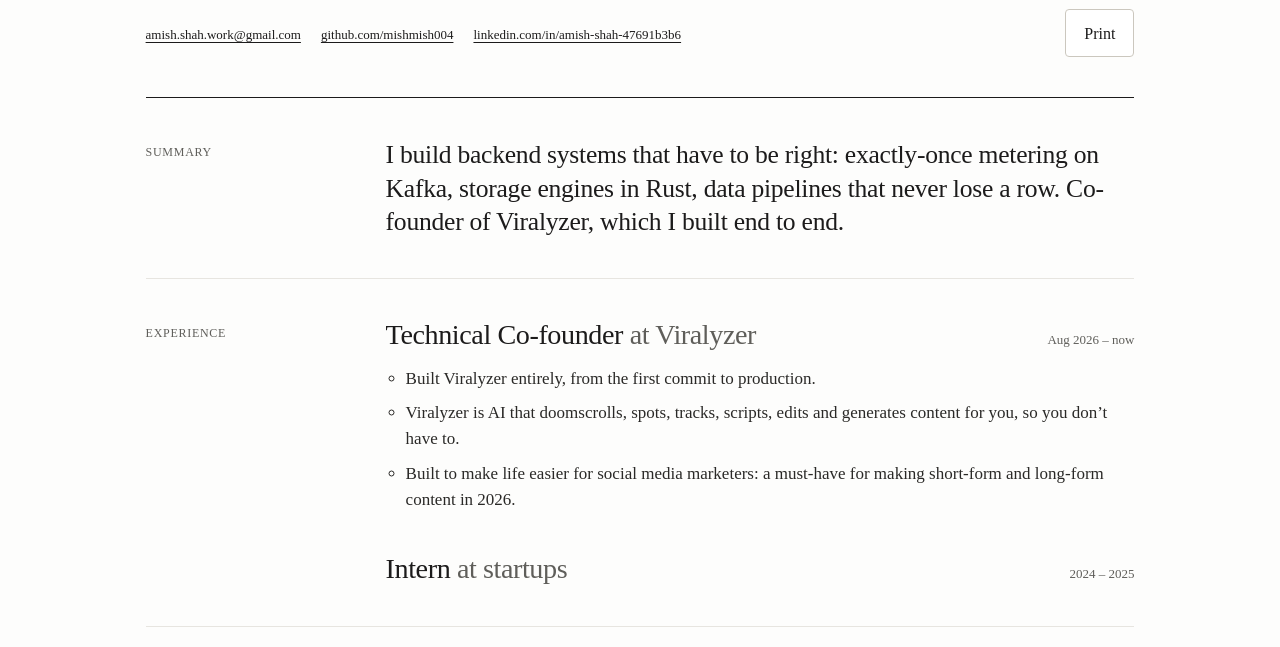
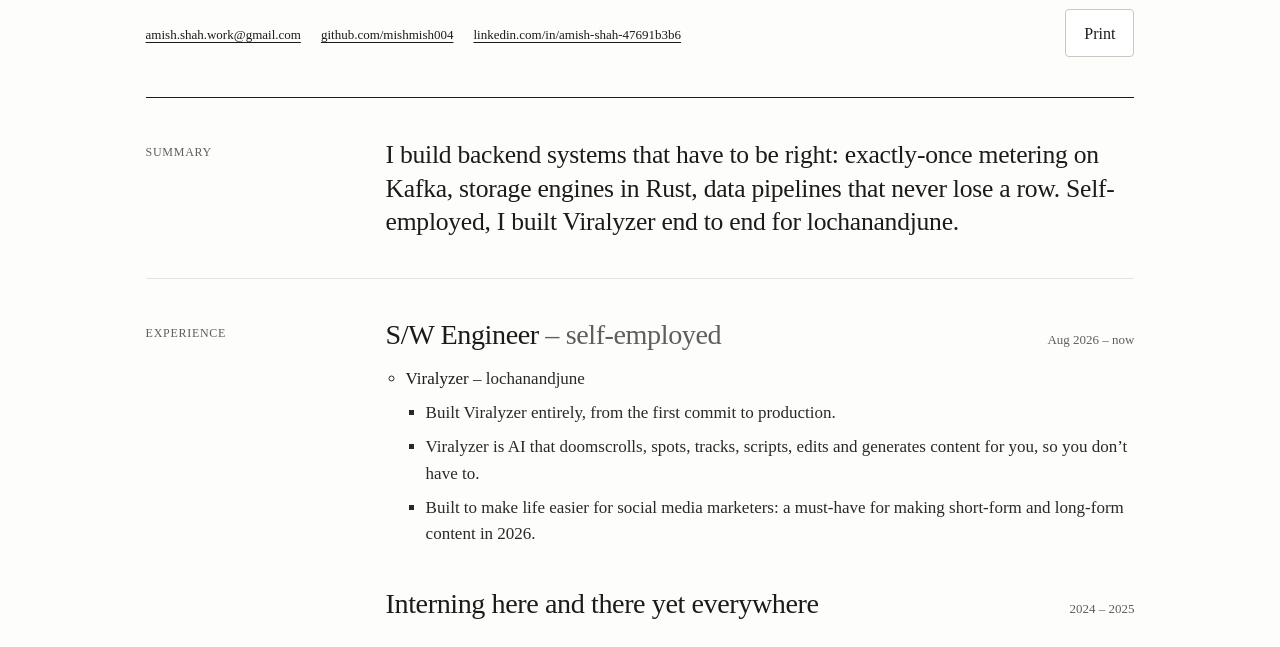
Before and after one commit to mishmish004/Moodify, an Astro site in the folder portfolio/: page /resume in a window 1280 px wide. Shown: the part 305-952 px from the top of the page. Built offline with nearby package versions, Linux system fonts and the light colour scheme; Astro itself is replaced by a stand-in of ours.

Commit message:
Résumé: S/W Engineer, self-employed; Viralyzer built for lochanandjune
The Viralyzer role was listed as Technical Co-founder. It was client work:
I built Viralyzer for lochanandjune as a self-employed engineer. The role,
the summary line and the work-done list now say so. The internships read
"Interning here and there yet everywhere".

Co-Authored-By: Claude Opus 5.5 <noreply@anthropic.com>

```diff
--- a/portfolio/src/pages/resume.astro
+++ b/portfolio/src/pages/resume.astro
@@ -47,10 +47,20 @@ const jobs = resume.jobs.map((j) => ({
         {jobs.map((j) => (
           <li>
             <div class="job-head">
-              <h3 class="display">{j.role} <span class="muted">at {j.company}</span></h3>
+              <h3 class="display">{j.role} {j.org && <span class="muted">{j.org}</span>}</h3>
               <span class="mono when">{j.when}</span>
             </div>
             {j.points.length > 0 && <ul class="points">{j.points.map((pt) => <li>{pt}</li>)}</ul>}
+            {j.work.length > 0 && (
+              <ul class="points work">
+                {j.work.map((w) => (
+                  <li>
+                    <span class="work-name">{w.name}</span> – {w.client}
+                    {w.points.length > 0 && <ul class="points">{w.points.map((pt) => <li>{pt}</li>)}</ul>}
+                  </li>
+                ))}
+              </ul>
+            )}
             {j.site && <a class="site-link" href={j.site}>{j.siteLabel}<span class="arrow arrow-up" aria-hidden="true">&#160;↗</span></a>}
             {j.repos.length > 0 && (
               <div class="repos">
@@ -62,7 +72,7 @@ const jobs = resume.jobs.map((j) => ({
               <div class="docs">
                 <p class="label">write-ups tagged {j.tag}</p>
                 <ul>{j.docs.map((d) => <li><a href={`/yapping/${d.id}`}>{d.data.title}<span class="arrow" aria-hidden="true">&#160;→</span></a></li>)}</ul>
-                <a class="muted all" href="/yapping">All {j.company} posts in the log <span class="arrow" aria-hidden="true">&#160;→</span></a>
+                <a class="muted all" href="/yapping">All {j.tag} posts in the log <span class="arrow" aria-hidden="true">&#160;→</span></a>
               </div>
             )}
           </li>
@@ -130,6 +140,8 @@ const jobs = resume.jobs.map((j) => ({
   .job-head h3 { font-size: clamp(24px, 2.2vw, 30px); line-height: 1.15; letter-spacing: -0.015em; }
   .when { font-size: 13px; color: var(--muted); white-space: nowrap; font-variant-numeric: tabular-nums; }
   .points { margin: 4px 0 0; padding-left: 20px; display: flex; flex-direction: column; gap: 8px; font-size: 17px; line-height: 1.55; color: var(--ink-2); }
+  .work-name { font-weight: 500; color: var(--ink); }
+  .work .points { margin-top: 8px; }
   .site-link { align-self: flex-start; display: inline-flex; align-items: center; min-height: 44px; font-size: 16px; font-weight: 500; }
   .repos { margin-top: 2px; display: flex; flex-wrap: wrap; align-items: center; gap: 4px 10px; }
   .repos .label { margin-right: 4px; }
--- a/portfolio/src/site/pages.ts
+++ b/portfolio/src/site/pages.ts
@@ -107,19 +107,29 @@ export const uses = {
   ],
 };
 
+type Work = { name: string; client: string; points: string[] };
+
 export const resume = {
   updated: 'Oct 2026',
   // A PDF in public/, e.g. '/amish-shah-resume.pdf'. Empty hides the Download button.
   pdf: '',
-  summary: 'I build backend systems that have to be right: exactly-once metering on Kafka, storage engines in Rust, data pipelines that never lose a row. Co-founder of Viralyzer, which I built end to end.',
+  summary: 'I build backend systems that have to be right: exactly-once metering on Kafka, storage engines in Rust, data pipelines that never lose a row. Self-employed, I built Viralyzer end to end for lochanandjune.',
+  // org is shown muted after the role, e.g. 'at Acme'. Empty shows the role on its own.
+  // work is the work done in that role: one entry per project, with the client it was for.
   jobs: [
     {
-      role: 'Technical Co-founder', company: 'Viralyzer', when: 'Aug 2026 – now',
-      points: [
-        'Built Viralyzer entirely, from the first commit to production.',
-        'Viralyzer is AI that doomscrolls, spots, tracks, scripts, edits and generates content for you, so you don’t have to.',
-        'Built to make life easier for social media marketers: a must-have for making short-form and long-form content in 2026.',
-      ],
+      role: 'S/W Engineer', org: '– self-employed', when: 'Aug 2026 – now',
+      points: [] as string[],
+      work: [
+        {
+          name: 'Viralyzer', client: 'lochanandjune',
+          points: [
+            'Built Viralyzer entirely, from the first commit to production.',
+            'Viralyzer is AI that doomscrolls, spots, tracks, scripts, edits and generates content for you, so you don’t have to.',
+            'Built to make life easier for social media marketers: a must-have for making short-form and long-form content in 2026.',
+          ],
+        },
+      ] as Work[],
       // TODO: Viralyzer's URL. Empty hides "Visit Viralyzer".
       site: '', siteLabel: 'Visit Viralyzer',
       repos: [] as { name: string; href: string }[],
@@ -127,9 +137,10 @@ export const resume = {
       tag: 'viralyzer',
     },
     {
-      role: 'Intern', company: 'startups', when: '2024 – 2025',
+      role: 'Interning here and there yet everywhere', org: '', when: '2024 – 2025',
       // TODO: what you built or shipped, one line per startup
       points: [] as string[],
+      work: [] as Work[],
       site: '', siteLabel: '',
       // TODO: { name: 'repo-name', href: 'https://github.com/…' }
       repos: [] as { name: string; href: string }[],
```
